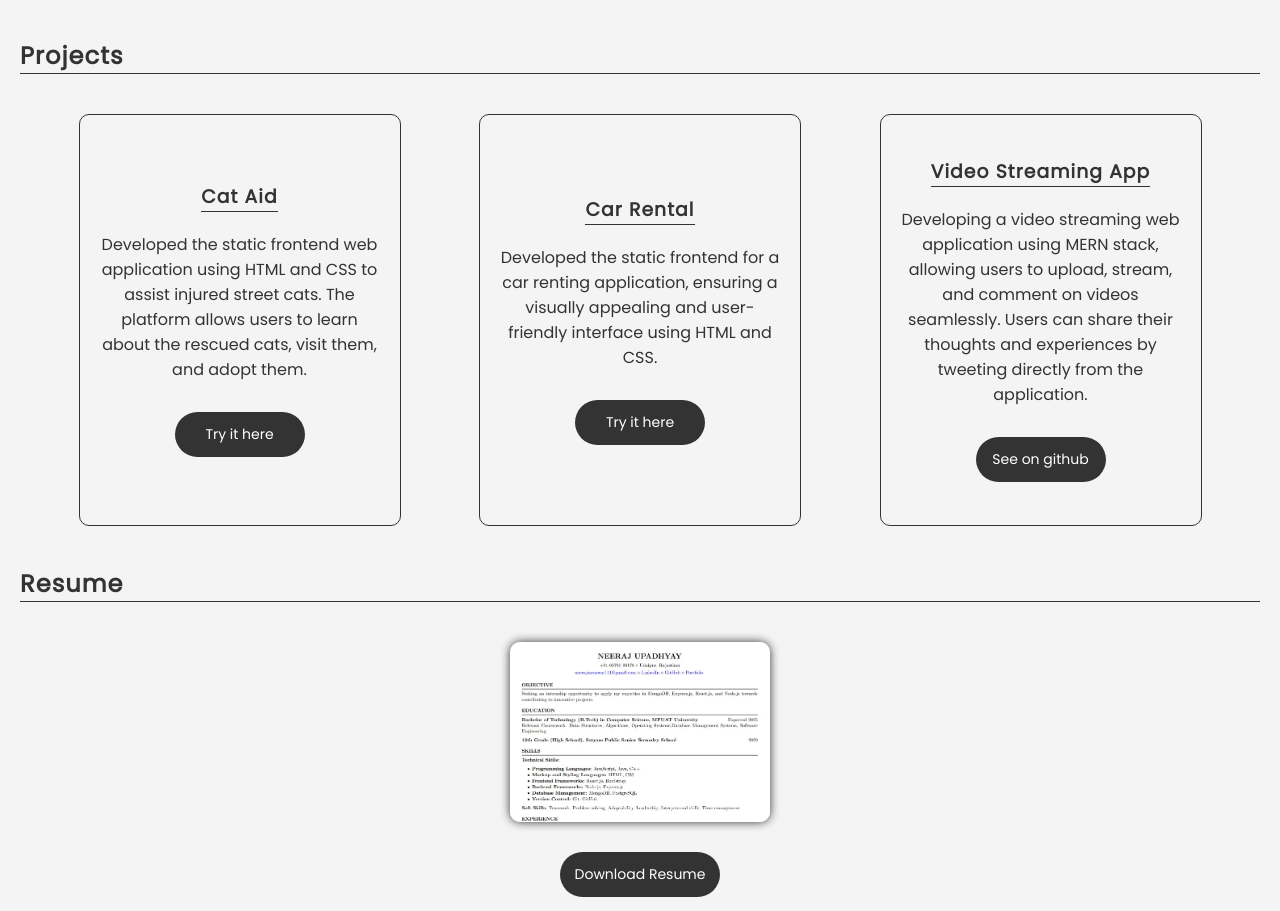
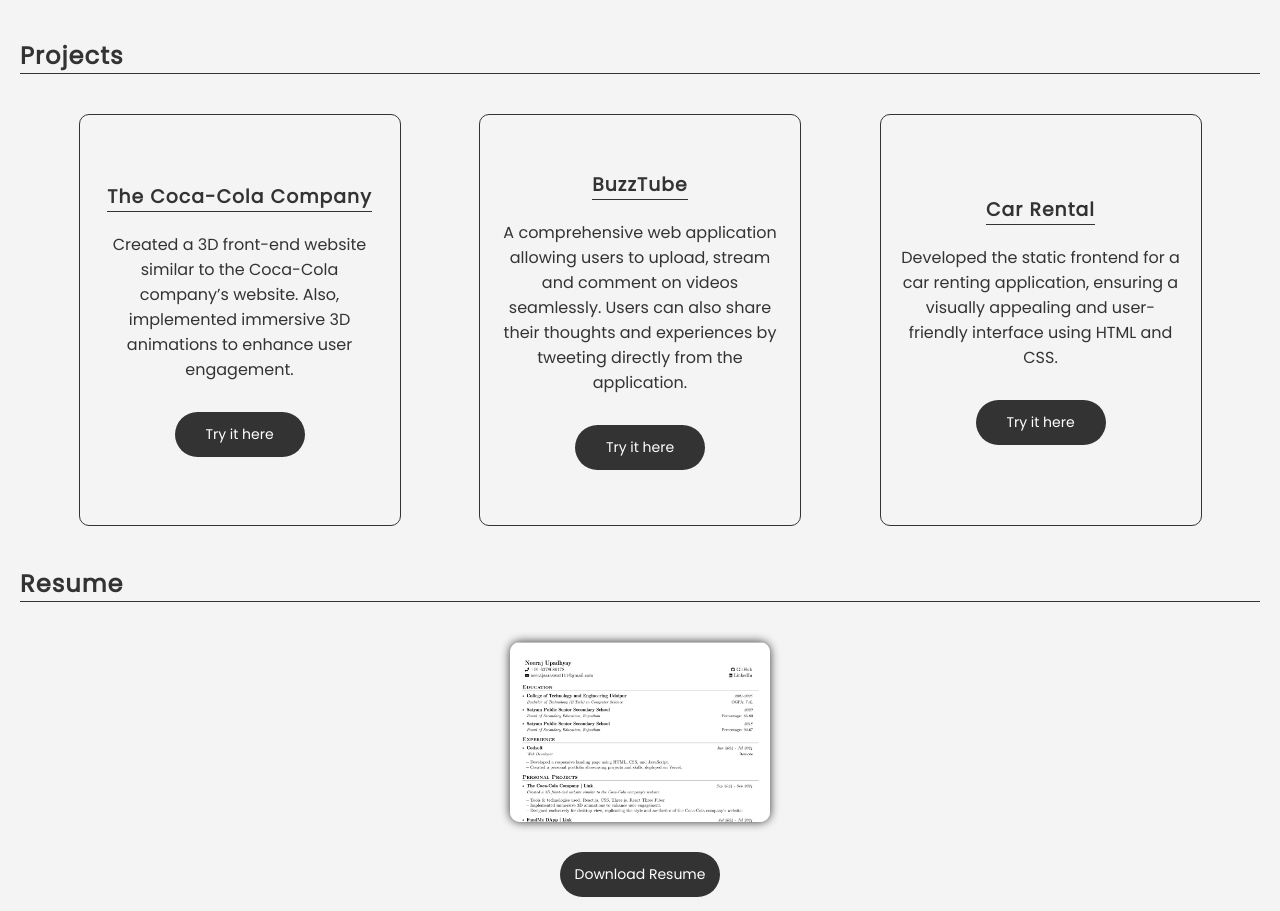
Before and after one commit to NeerajUpadhyay01/NeerajUpadhyay-Web-Dev-Portfolio, a React (Vite) app: page / in a window 1280 px wide. Shown: the part 934-1845 px from the top of the page. Built offline with nearby package versions, Linux system fonts and the light colour scheme.

Commit message:
made some changes

```diff
--- a/src/components/About.jsx
+++ b/src/components/About.jsx
@@ -38,7 +38,7 @@
           <a href="tel:+916378086178">
             <button>Contact Me</button>
           </a>
-          <a href="https://drive.google.com/file/d/1S-1pK8ORPHcdI0HNwfWS9kJT8Elr1oNk/view?usp=drive_link">
+          <a href="https://drive.google.com/file/d/1TvI07-z1ordPBUlX-DbWg52GZFZ2n2Ab/view?usp=drive_link">
             <button>See Resume</button>
           </a>
         </div>
--- a/src/components/Projects.jsx
+++ b/src/components/Projects.jsx
@@ -6,13 +6,24 @@
       <h2>Projects</h2>
       <div>
         <div className="project">
-          <h3>Cat Aid</h3>
+          <h3>The Coca-Cola Company</h3>
           <p>
-            Developed the static frontend web application using HTML and CSS to
-            assist injured street cats. The platform allows users to learn about
-            the rescued cats, visit them, and adopt them.
+            Created a 3D front-end website similar to the Coca-Cola company’s
+            website. Also, implemented immersive 3D animations to enhance user
+            engagement.
           </p>
-          <a href="https://cat-aid.onrender.com/">
+          <a href="https://the-coca-cola-company.vercel.app/">
+            <button>Try it here</button>
+          </a>
+        </div>
+        <div className="project">
+          <h3>BuzzTube</h3>
+          <p>
+            A comprehensive web application allowing users to upload, stream and
+            comment on videos seamlessly. Users can also share their thoughts
+            and experiences by tweeting directly from the application.
+          </p>
+          <a href="https://video-streaming-project-frontend.vercel.app/">
             <button>Try it here</button>
           </a>
         </div>
@@ -27,18 +38,6 @@
             <button>Try it here</button>
           </a>
         </div>
-        <div className="project">
-          <h3>Video Streaming App</h3>
-          <p>
-            Developing a video streaming web application using MERN stack,
-            allowing users to upload, stream, and comment on videos seamlessly.
-            Users can share their thoughts and experiences by tweeting directly
-            from the application.
-          </p>
-          <a href="https://github.com/NeerajUpadhyay01/Video-Streaming-Project-Frontend">
-            <button>See on github</button>
-          </a>
-        </div>
       </div>
     </section>
   );
--- a/src/components/Resume.jsx
+++ b/src/components/Resume.jsx
@@ -6,7 +6,7 @@
       <h2>Resume</h2>
       <span>
         <div></div>
-        <a href="https://drive.google.com/file/d/1S-1pK8ORPHcdI0HNwfWS9kJT8Elr1oNk/view?usp=drive_link">
+        <a href="https://drive.google.com/file/d/1TvI07-z1ordPBUlX-DbWg52GZFZ2n2Ab/view?usp=drive_link">
           <button>Download Resume</button>
         </a>
       </span>
```
Also changed, not shown: public/asset/resume.webp.
